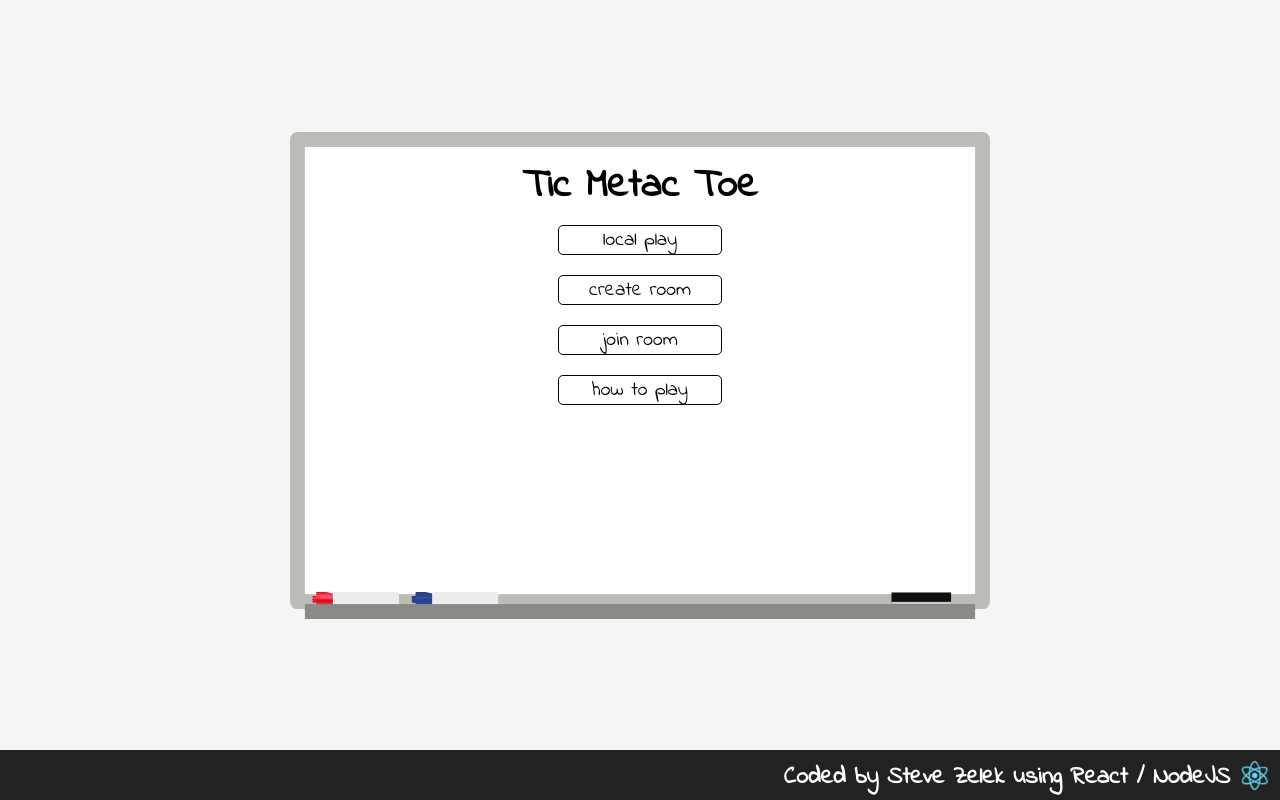
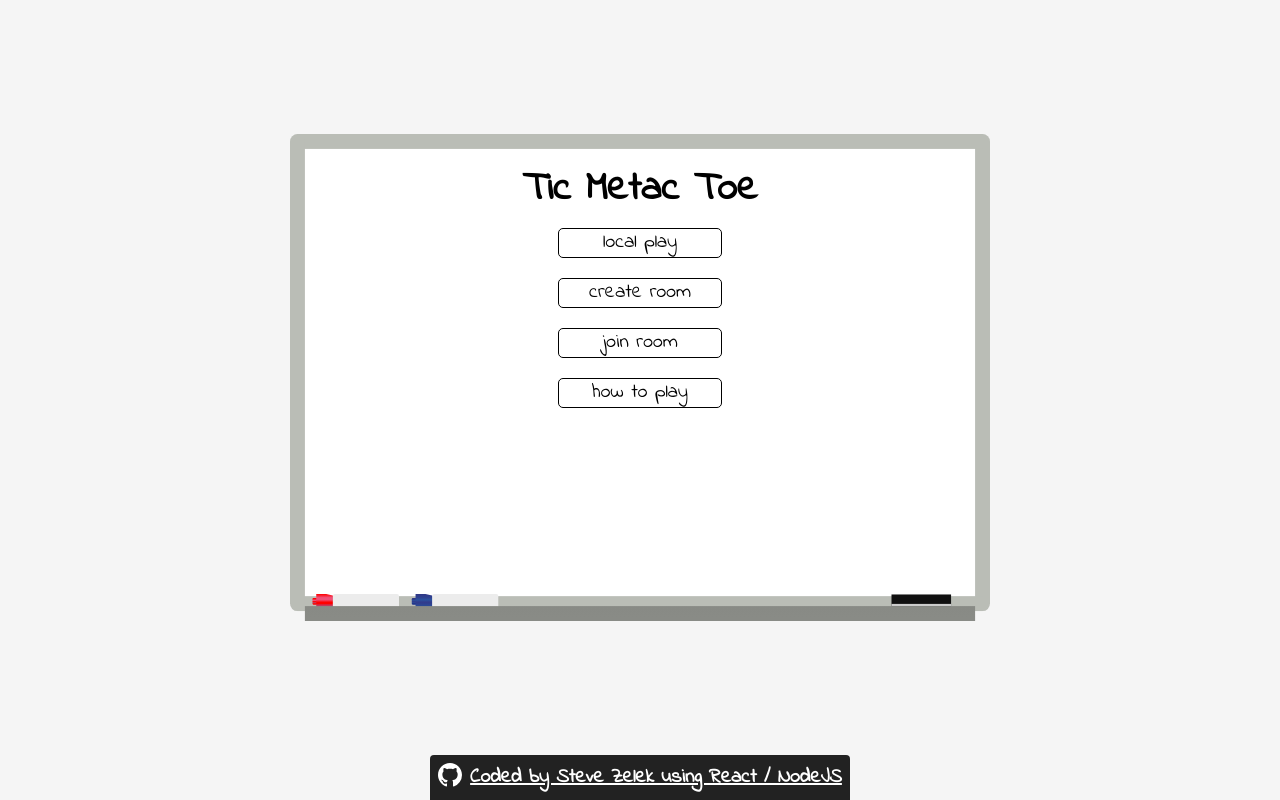
Before and after one commit to smzelek/ticmetactoe.com, a React app: page / in a window 1280 px wide. Built offline with nearby package versions, Linux system fonts and the light colour scheme; no server answers.

Commit message:
add github tag

```diff
--- a/src/components/App.scss
+++ b/src/components/App.scss
@@ -2,12 +2,17 @@
   height: 100%;
   padding: 0;
   margin: 0;
+  display: flex;
+  flex-direction: column;
+  align-items: center;
 }
+
 #app {
-  height: calc(100% - 50px);
   display: flex;
+  flex-grow: 1;
   align-items: center;
   justify-content: center;
+
   svg {
     position: absolute;
     left: 0;
@@ -15,17 +20,21 @@
     width: 100%;
     height: 100%;
     pointer-events: none;
+
     line {
       position: absolute;
       stroke-width: 2;
+
       &.xline {
         stroke: #00f;
       }
+
       &.oline {
         stroke: #f00;
       }
     }
   }
+
   #whiteboard {
     width: 700px;
     height: 500px;
@@ -37,6 +46,7 @@
     background-position: center;
     box-sizing: border-box;
     padding: 22px 15px 34px 15px;
+
     h2 {
       margin: 0;
       color: black;
@@ -44,11 +54,13 @@
       padding-top: 10px;
       height: 58px;
     }
+
     #board {
       padding-top: 15px;
       display: inline-block;
       position: relative;
     }
+
     #winner {
       position: absolute;
       right: 10%;
@@ -56,9 +68,11 @@
       font-size: 30px;
       font-weight: bold;
       transform: rotate(-15deg);
+
       .x {
         color: blue;
       }
+
       .o {
         color: red;
       }
@@ -128,12 +142,15 @@
       display: inline-flex;
       flex-direction: column;
       align-items: center;
+
       p {
         font-size: 18px;
       }
+
       h3 {
         margin: 0;
       }
+
       form {
         display: inline-flex;
         flex-direction: column;
@@ -171,6 +188,7 @@
       width: 90px;
       text-align: center;
       outline: 0;
+
       &:focus {
         outline: 0;
       }
@@ -196,6 +214,7 @@
   align-items: center;
   background: transparent;
   outline: 0;
+
   &:focus {
     outline: 0;
   }
@@ -242,6 +261,7 @@
     background-repeat: no-repeat;
     background-position: center;
   }
+
   &.x {
     background: url("./happy_blue.svg");
     background-repeat: no-repeat;
--- a/src/components/Footer.jsx
+++ b/src/components/Footer.jsx
@@ -4,10 +4,12 @@
 function Footer() {
   return (
     <div id="footer">
-      <div id="logoDiv">
-        <div className="logo"></div>
-      </div>
-      <h2>Coded by Steve Zelek using React / NodeJS</h2>
+      <a href="https://github.com/smzelek/tic-metac-toe" className="github-link">
+        <svg fill="white" aria-hidden="true" viewBox="0 0 16 16" version="1.1" data-view-component="true" className="github-logo">
+          <path fill-rule="evenodd" d="M8 0C3.58 0 0 3.58 0 8c0 3.54 2.29 6.53 5.47 7.59.4.07.55-.17.55-.38 0-.19-.01-.82-.01-1.49-2.01.37-2.53-.49-2.69-.94-.09-.23-.48-.94-.82-1.13-.28-.15-.68-.52-.01-.53.63-.01 1.08.58 1.23.82.72 1.21 1.87.87 2.33.66.07-.52.28-.87.51-1.07-1.78-.2-3.64-.89-3.64-3.95 0-.87.31-1.59.82-2.15-.08-.2-.36-1.02.08-2.12 0 0 .67-.21 2.2.82.64-.18 1.32-.27 2-.27.68 0 1.36.09 2 .27 1.53-1.04 2.2-.82 2.2-.82.44 1.1.16 1.92.08 2.12.51.56.82 1.27.82 2.15 0 3.07-1.87 3.75-3.65 3.95.29.25.54.73.54 1.48 0 1.07-.01 1.93-.01 2.2 0 .21.15.46.55.38A8.013 8.013 0 0016 8c0-4.42-3.58-8-8-8z"></path>
+        </svg>
+        Coded by Steve Zelek using React / NodeJS
+      </a>
     </div>
   );
 }
--- a/src/components/Footer.scss
+++ b/src/components/Footer.scss
@@ -1,32 +1,28 @@
 #footer {
-  width: 100%;
   background-color: #222;
-  height: 50px;
-  padding: 0px;
   color: white;
-  vertical-align: middle;
-  h2 {
-    float: right;
-    padding-top: 10px;
-    margin: 0;
-    height: 36px;
-  }
-  .logo {
-    height: 100%;
-    width: 100%;
-    background: url('./logo.svg');
-    background-repeat: no-repeat;
-    background-position: center;
-    animation: logo-spin 12s infinite linear;
-  }
-  #logoDiv {
-    float: right;
-    width: 50px;
-    height: 50px;
-    overflow: hidden;
-  }
-  @keyframes logo-spin {
-    to   { transform: rotate(0deg); }
-    from { transform: rotate(360deg); }
+  font-weight: bold;
+  font-size: 20px;
+  padding: 8px;
+  border-top-left-radius: 4px;
+  border-top-right-radius: 4px;
+
+  .github-link {
+    display: flex;
+    color: white;
+
+    &:visited {
+      color: white;
+    }
+
+    &:hover, &:active {
+      filter:brightness(0.9)
+    }
+
+    .github-logo {
+      width: 24px;
+      height: 24px;
+      margin-right: 8px;
+    }
   }
 }
```
